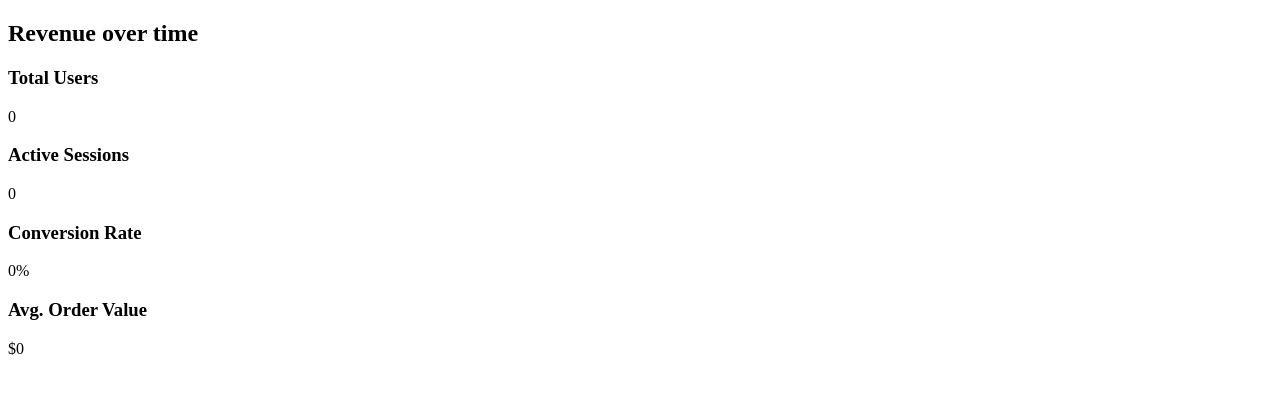
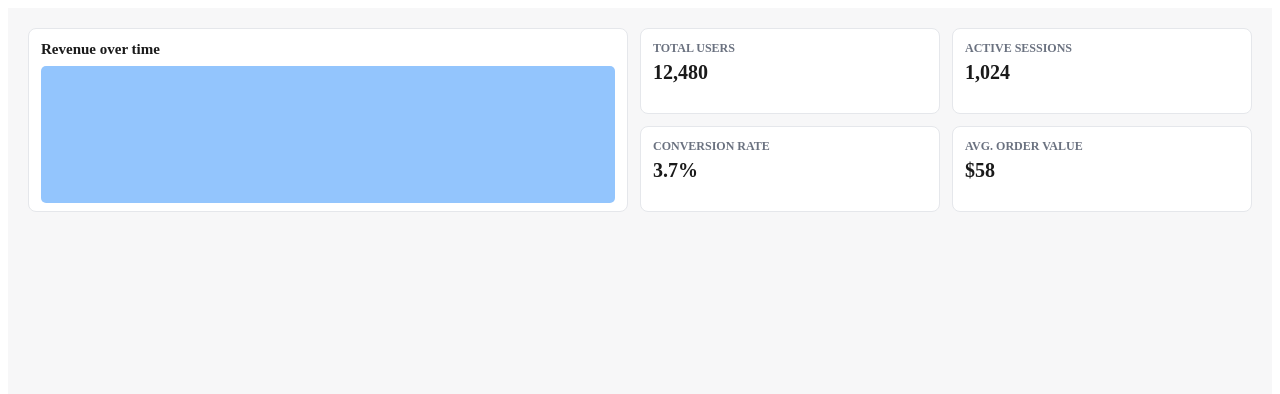
Before and after one commit to Aysha-AlAbri/s07-Flexbox-Grid, a plain HTML site: page task-04-dashboard-unequal/index.html in a window 1280 px wide. Drawn offline with Linux system fonts and the light colour scheme.

Commit message:
Complete task-04-dashboard-unequal Using Grid

```diff
--- a/task-04-dashboard-unequal/index.html
+++ b/task-04-dashboard-unequal/index.html
@@ -17,19 +17,19 @@
     </section>
     <section class="panel stat-tile">
       <h3>Total Users</h3>
-      <p class="stat-value">0</p>
+      <p class="stat-value">12,480</p>
     </section>
     <section class="panel stat-tile">
       <h3>Active Sessions</h3>
-      <p class="stat-value">0</p>
+      <p class="stat-value">1,024</p>
     </section>
     <section class="panel stat-tile">
       <h3>Conversion Rate</h3>
-      <p class="stat-value">0%</p>
+      <p class="stat-value">3.7%</p>
     </section>
     <section class="panel stat-tile">
       <h3>Avg. Order Value</h3>
-      <p class="stat-value">$0</p>
+      <p class="stat-value">$58</p>
     </section>
   </main>
 </body>
--- a/task-04-dashboard-unequal/styles.css
+++ b/task-04-dashboard-unequal/styles.css
@@ -1 +1,68 @@
 /* TODO: build .dashboard with CSS Grid and grid-template-areas to match the mockup */
+.dashboard{
+    display: grid;
+    grid-template-columns: 2fr 1fr 1fr;
+    grid-template-rows: 86px 86px;
+    grid-template-areas:
+        "chart users sessions"
+        "chart conversion order";
+    gap:12px;
+    padding:20px;
+    background-color: #f7f7f8;
+    min-height: 100vh;
+    box-sizing: border-box
+}
+.panel {
+    background-color: #ffffff;
+    border: 1px solid #e5e7eb;
+    border-radius: 8px;
+    padding: 12px;
+    box-sizing: border-box;
+}
+
+.chart-panel h2 {
+    font-size: 15px;
+    color: #1a1a1a;
+    margin: 0 0 8px;
+    font-weight: bold;
+}
+
+.img-placeholder {
+    height: 137px;
+    background-color: #93c5fd;
+    border-radius: 5px;
+}
+
+.stat-tile h3 {
+    font-size: 12px;
+    font-weight: bold;
+    color: #6b7280;
+    text-transform: uppercase;
+    margin: 0 0 5px;
+}
+
+.stat-value {
+    font-size: 20px;
+    font-weight: bold;
+    color: #1a1a1a;
+    margin: 0;
+}
+.chart-panel {
+    grid-area: chart;
+}
+
+.stat-tile:nth-of-type(2) {
+    grid-area: users;
+}
+
+.stat-tile:nth-of-type(3) {
+    grid-area: sessions;
+}
+
+.stat-tile:nth-of-type(4) {
+    grid-area: conversion;
+}
+
+.stat-tile:nth-of-type(5) {
+    grid-area: order;
+}
```
